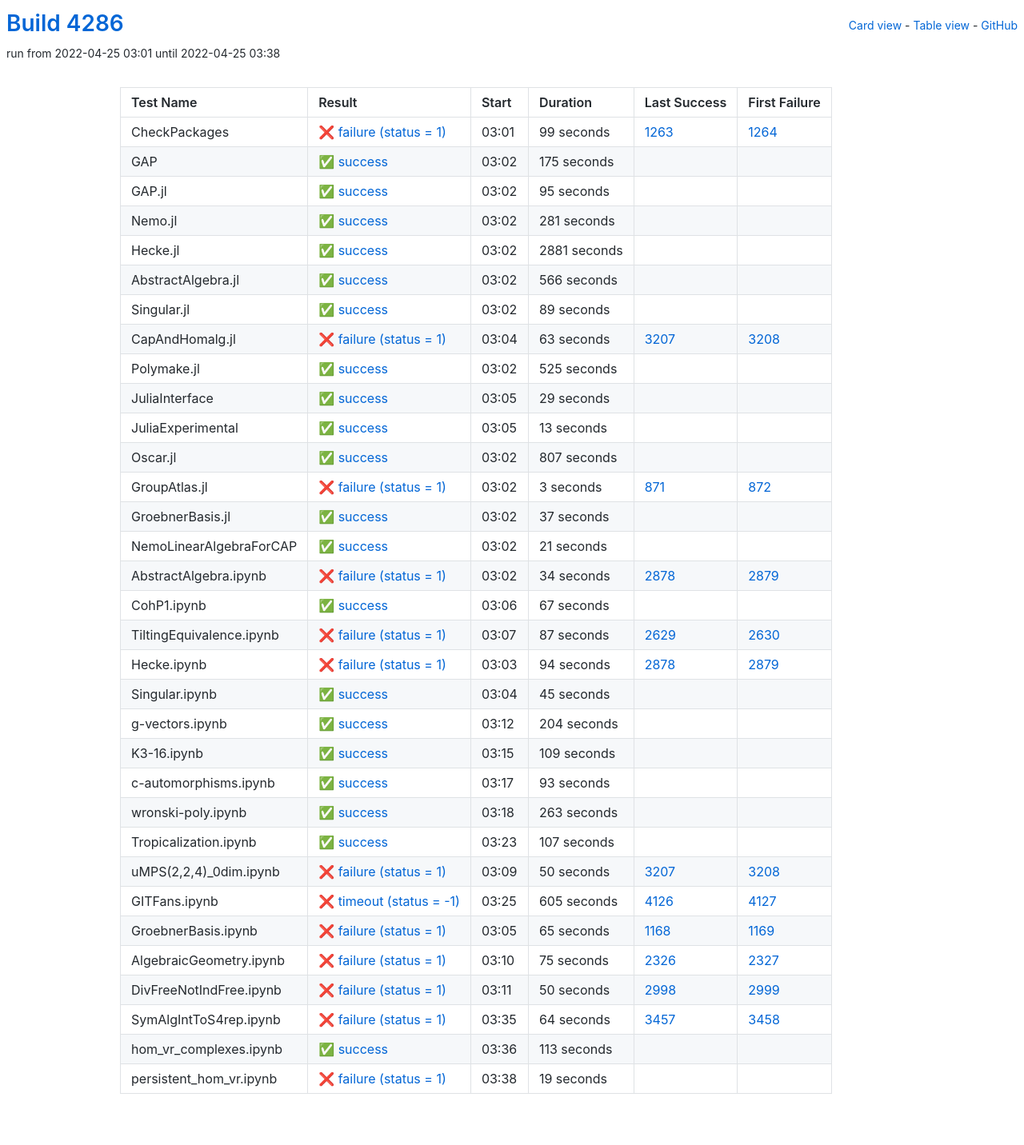
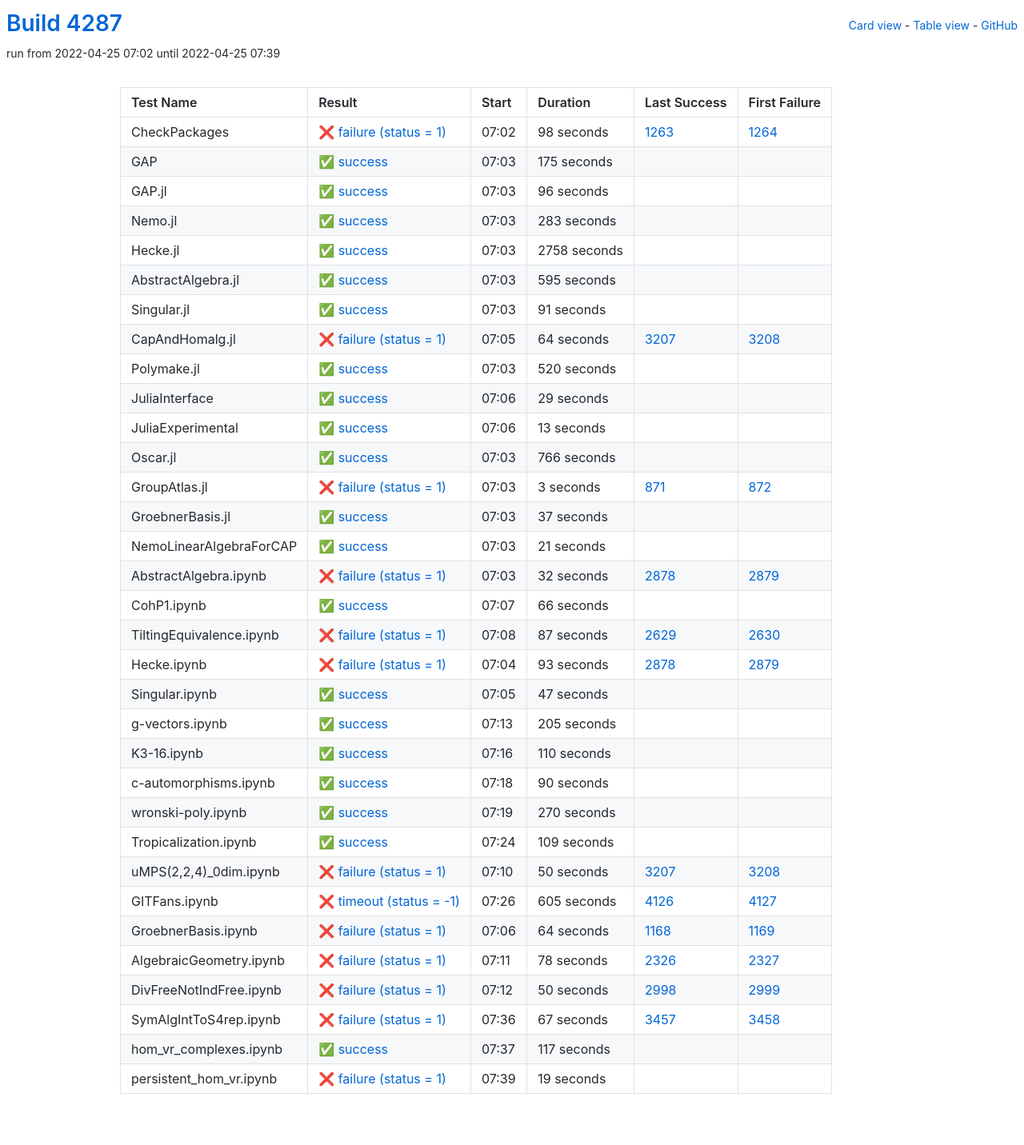
Before and after one commit to oscar-system/oscar-ci-status-stable, a Jekyll site: the page built from table.html, in a window 1280 px wide. Shown: the whole page at 80% size. Built offline with Jekyll 4.4.1, drawn with Linux system fonts in a browser that asks for light colours.

Commit message:
Build #4287

```diff
--- a/_data/ci.yml
+++ b/_data/ci.yml
@@ -1,6 +1,6 @@
 ---
-build: 4286
-build_url: https://oscarci.mathematik.uni-kl.de/job/oscar-stable/4286/
+build: 4287
+build_url: https://oscarci.mathematik.uni-kl.de/job/oscar-stable/4287/
 job: oscar-stable
 organization: oscar-system
 repo: oscar-ci-status-stable
@@ -8,20 +8,20 @@ repourl: https://github.com/oscar-system/oscar-ci-status-stable
 tests:
 - name: CheckPackages
   id: checkpackages
-  log: https://oscarci.mathematik.uni-kl.de/job/oscar-stable/4286/artifact/logs/build-4286/CheckPackages.log
-  start: 2022-04-25 03:01
+  log: https://oscarci.mathematik.uni-kl.de/job/oscar-stable/4287/artifact/logs/build-4287/CheckPackages.log
+  start: 2022-04-25 07:02
   success: false
   exitcode: 1
   status: failure
-  duration: 99
+  duration: 98
   last_success: 1263
   last_success_url: https://oscarci.mathematik.uni-kl.de/job/oscar-stable/1263/
   first_failure: 1264
   first_failure_url: https://oscarci.mathematik.uni-kl.de/job/oscar-stable/1264/
 - name: GAP
   id: gap
-  log: https://oscarci.mathematik.uni-kl.de/job/oscar-stable/4286/artifact/logs/build-4286/GAP.log
-  start: 2022-04-25 03:02
+  log: https://oscarci.mathematik.uni-kl.de/job/oscar-stable/4287/artifact/logs/build-4287/GAP.log
+  start: 2022-04-25 07:03
   success: true
   exitcode: 0
   status: success
@@ -32,92 +32,92 @@ tests:
   first_failure_url:
 - name: GAP.jl
   id: gap-jl
-  log: https://oscarci.mathematik.uni-kl.de/job/oscar-stable/4286/artifact/logs/build-4286/GAP.jl.log
-  start: 2022-04-25 03:02
+  log: https://oscarci.mathematik.uni-kl.de/job/oscar-stable/4287/artifact/logs/build-4287/GAP.jl.log
+  start: 2022-04-25 07:03
   success: true
   exitcode: 0
   status: success
-  duration: 95
+  duration: 96
   last_success: false
   last_success_url:
   first_failure: false
   first_failure_url:
 - name: Nemo.jl
   id: nemo-jl
-  log: https://oscarci.mathematik.uni-kl.de/job/oscar-stable/4286/artifact/logs/build-4286/Nemo.jl.log
-  start: 2022-04-25 03:02
+  log: https://oscarci.mathematik.uni-kl.de/job/oscar-stable/4287/artifact/logs/build-4287/Nemo.jl.log
+  start: 2022-04-25 07:03
   success: true
   exitcode: 0
   status: success
-  duration: 281
+  duration: 283
   last_success: false
   last_success_url:
   first_failure: false
   first_failure_url:
 - name: Hecke.jl
   id: hecke-jl
-  log: https://oscarci.mathematik.uni-kl.de/job/oscar-stable/4286/artifact/logs/build-4286/Hecke.jl.log
-  start: 2022-04-25 03:02
+  log: https://oscarci.mathematik.uni-kl.de/job/oscar-stable/4287/artifact/logs/build-4287/Hecke.jl.log
+  start: 2022-04-25 07:03
   success: true
   exitcode: 0
   status: success
-  duration: 2881
+  duration: 2758
   last_success: false
   last_success_url:
   first_failure: false
   first_failure_url:
 - name: AbstractAlgebra.jl
   id: abstractalgebra-jl
-  log: https://oscarci.mathematik.uni-kl.de/job/oscar-stable/4286/artifact/logs/build-4286/AbstractAlgebra.jl.log
-  start: 2022-04-25 03:02
+  log: https://oscarci.mathematik.uni-kl.de/job/oscar-stable/4287/artifact/logs/build-4287/AbstractAlgebra.jl.log
+  start: 2022-04-25 07:03
   success: true
   exitcode: 0
   status: success
-  duration: 566
+  duration: 595
   last_success: false
   last_success_url:
   first_failure: false
   first_failure_url:
 - name: Singular.jl
   id: singular-jl
-  log: https://oscarci.mathematik.uni-kl.de/job/oscar-stable/4286/artifact/logs/build-4286/Singular.jl.log
-  start: 2022-04-25 03:02
+  log: https://oscarci.mathematik.uni-kl.de/job/oscar-stable/4287/artifact/logs/build-4287/Singular.jl.log
+  start: 2022-04-25 07:03
   success: true
   exitcode: 0
   status: success
-  duration: 89
+  duration: 91
   last_success: false
   last_success_url:
   first_failure: false
   first_failure_url:
 - name: CapAndHomalg.jl
   id: capandhomalg-jl
-  log: https://oscarci.mathematik.uni-kl.de/job/oscar-stable/4286/artifact/logs/build-4286/CapAndHomalg.jl.log
-  start: 2022-04-25 03:04
+  log: https://oscarci.mathematik.uni-kl.de/job/oscar-stable/4287/artifact/logs/build-4287/CapAndHomalg.jl.log
+  start: 2022-04-25 07:05
   success: false
   exitcode: 1
   status: failure
-  duration: 63
+  duration: 64
   last_success: 3207
   last_success_url: https://oscarci.mathematik.uni-kl.de/job/oscar-stable/3207/
   first_failure: 3208
   first_failure_url: https://oscarci.mathematik.uni-kl.de/job/oscar-stable/3208/
 - name: Polymake.jl
   id: polymake-jl
-  log: https://oscarci.mathematik.uni-kl.de/job/oscar-stable/4286/artifact/logs/build-4286/Polymake.jl.log
-  start: 2022-04-25 03:02
+  log: https://oscarci.mathematik.uni-kl.de/job/oscar-stable/4287/artifact/logs/build-4287/Polymake.jl.log
+  start: 2022-04-25 07:03
   success: true
   exitcode: 0
   status: success
-  duration: 525
+  duration: 520
   last_success: false
   last_success_url:
   first_failure: false
   first_failure_url:
 - name: JuliaInterface
   id: juliainterface
-  log: https://oscarci.mathematik.uni-kl.de/job/oscar-stable/4286/artifact/logs/build-4286/JuliaInterface.log
-  start: 2022-04-25 03:05
+  log: https://oscarci.mathematik.uni-kl.de/job/oscar-stable/4287/artifact/logs/build-4287/JuliaInterface.log
+  start: 2022-04-25 07:06
   success: true
   exitcode: 0
   status: success
@@ -128,8 +128,8 @@ tests:
   first_failure_url:
 - name: JuliaExperimental
   id: juliaexperimental
-  log: https://oscarci.mathematik.uni-kl.de/job/oscar-stable/4286/artifact/logs/build-4286/JuliaExperimental.log
-  start: 2022-04-25 03:05
+  log: https://oscarci.mathematik.uni-kl.de/job/oscar-stable/4287/artifact/logs/build-4287/JuliaExperimental.log
+  start: 2022-04-25 07:06
   success: true
   exitcode: 0
   status: success
@@ -140,20 +140,20 @@ tests:
   first_failure_url:
 - name: Oscar.jl
   id: oscar-jl
-  log: https://oscarci.mathematik.uni-kl.de/job/oscar-stable/4286/artifact/logs/build-4286/Oscar.jl.log
-  start: 2022-04-25 03:02
+  log: https://oscarci.mathematik.uni-kl.de/job/oscar-stable/4287/artifact/logs/build-4287/Oscar.jl.log
+  start: 2022-04-25 07:03
   success: true
   exitcode: 0
   status: success
-  duration: 807
+  duration: 766
   last_success: false
   last_success_url:
   first_failure: false
   first_failure_url:
 - name: GroupAtlas.jl
   id: groupatlas-jl
-  log: https://oscarci.mathematik.uni-kl.de/job/oscar-stable/4286/artifact/logs/build-4286/GroupAtlas.jl.log
-  start: 2022-04-25 03:02
+  log: https://oscarci.mathematik.uni-kl.de/job/oscar-stable/4287/artifact/logs/build-4287/GroupAtlas.jl.log
+  start: 2022-04-25 07:03
   success: false
   exitcode: 1
   status: failure
@@ -164,8 +164,8 @@ tests:
   first_failure_url: https://oscarci.mathematik.uni-kl.de/job/oscar-stable/872/
 - name: GroebnerBasis.jl
   id: groebnerbasis-jl
-  log: https://oscarci.mathematik.uni-kl.de/job/oscar-stable/4286/artifact/logs/build-4286/GroebnerBasis.jl.log
-  start: 2022-04-25 03:02
+  log: https://oscarci.mathematik.uni-kl.de/job/oscar-stable/4287/artifact/logs/build-4287/GroebnerBasis.jl.log
+  start: 2022-04-25 07:03
   success: true
   exitcode: 0
   status: success
@@ -176,8 +176,8 @@ tests:
   first_failure_url:
 - name: NemoLinearAlgebraForCAP
   id: nemolinearalgebraforcap
-  log: https://oscarci.mathematik.uni-kl.de/job/oscar-stable/4286/artifact/logs/build-4286/NemoLinearAlgebraForCAP.log
-  start: 2022-04-25 03:02
+  log: https://oscarci.mathematik.uni-kl.de/job/oscar-stable/4287/artifact/logs/build-4287/NemoLinearAlgebraForCAP.log
+  start: 2022-04-25 07:03
   success: true
   exitcode: 0
   status: success
@@ -188,32 +188,32 @@ tests:
   first_failure_url:
 - name: AbstractAlgebra.ipynb
   id: abstractalgebra-ipynb
-  log: https://oscarci.mathematik.uni-kl.de/job/oscar-stable/4286/artifact/logs/build-4286/AbstractAlgebra.ipynb.log
-  start: 2022-04-25 03:02
+  log: https://oscarci.mathematik.uni-kl.de/job/oscar-stable/4287/artifact/logs/build-4287/AbstractAlgebra.ipynb.log
+  start: 2022-04-25 07:03
   success: false
   exitcode: 1
   status: failure
-  duration: 34
+  duration: 32
   last_success: 2878
   last_success_url: https://oscarci.mathematik.uni-kl.de/job/oscar-stable/2878/
   first_failure: 2879
   first_failure_url: https://oscarci.mathematik.uni-kl.de/job/oscar-stable/2879/
 - name: CohP1.ipynb
   id: cohp1-ipynb
-  log: https://oscarci.mathematik.uni-kl.de/job/oscar-stable/4286/artifact/logs/build-4286/CohP1.ipynb.log
-  start: 2022-04-25 03:06
+  log: https://oscarci.mathematik.uni-kl.de/job/oscar-stable/4287/artifact/logs/build-4287/CohP1.ipynb.log
+  start: 2022-04-25 07:07
   success: true
   exitcode: 0
   status: success
-  duration: 67
+  duration: 66
   last_success: false
   last_success_url:
   first_failure: false
   first_failure_url:
 - name: TiltingEquivalence.ipynb
   id: tiltingequivalence-ipynb
-  log: https://oscarci.mathematik.uni-kl.de/job/oscar-stable/4286/artifact/logs/build-4286/TiltingEquivalence.ipynb.log
-  start: 2022-04-25 03:07
+  log: https://oscarci.mathematik.uni-kl.de/job/oscar-stable/4287/artifact/logs/build-4287/TiltingEquivalence.ipynb.log
+  start: 2022-04-25 07:08
   success: false
   exitcode: 1
   status: failure
@@ -224,44 +224,80 @@ tests:
   first_failure_url: https://oscarci.mathematik.uni-kl.de/job/oscar-stable/2630/
 - name: Hecke.ipynb
   id: hecke-ipynb
-  log: https://oscarci.mathematik.uni-kl.de/job/oscar-stable/4286/artifact/logs/build-4286/Hecke.ipynb.log
-  start: 2022-04-25 03:03
+  log: https://oscarci.mathematik.uni-kl.de/job/oscar-stable/4287/artifact/logs/build-4287/Hecke.ipynb.log
+  start: 2022-04-25 07:04
   success: false
   exitcode: 1
   status: failure
-  duration: 94
+  duration: 93
   last_success: 2878
   last_success_url: https://oscarci.mathematik.uni-kl.de/job/oscar-stable/2878/
   first_failure: 2879
   first_failure_url: https://oscarci.mathematik.uni-kl.de/job/oscar-stable/2879/
 - name: Singular.ipynb
   id: singular-ipynb
-  log: https://oscarci.mathematik.uni-kl.de/job/oscar-stable/4286/artifact/logs/build-4286/Singular.ipynb.log
-  start: 2022-04-25 03:04
+  log: https://oscarci.mathematik.uni-kl.de/job/oscar-stable/4287/artifact/logs/build-4287/Singular.ipynb.log
+  start: 2022-04-25 07:05
   success: true
   exitcode: 0
   status: success
-  duration: 45
+  duration: 47
   last_success: false
   last_success_url:
   first_failure: false
   first_failure_url:
 - name: g-vectors.ipynb
   id: g-vectors-ipynb
-  log: https://oscarci.mathematik.uni-kl.de/job/oscar-stable/4286/artifact/logs/build-4286/g-vectors.ipynb.log
-  start: 2022-04-25 03:12
+  log: https://oscarci.mathematik.uni-kl.de/job/oscar-stable/4287/artifact/logs/build-4287/g-vectors.ipynb.log
+  start: 2022-04-25 07:13
   success: true
   exitcode: 0
   status: success
-  duration: 204
+  duration: 205
   last_success: false
   last_success_url:
   first_failure: false
   first_failure_url:
 - name: K3-16.ipynb
   id: k3-16-ipynb
-  log: https://oscarci.mathematik.uni-kl.de/job/oscar-stable/4286/artifact/logs/build-4286/K3-16.ipynb.log
-  start: 2022-04-25 03:15
+  log: https://oscarci.mathematik.uni-kl.de/job/oscar-stable/4287/artifact/logs/build-4287/K3-16.ipynb.log
+  start: 2022-04-25 07:16
+  success: true
+  exitcode: 0
+  status: success
+  duration: 110
+  last_success: false
+  last_success_url:
+  first_failure: false
+  first_failure_url:
+- name: c-automorphisms.ipynb
+  id: c-automorphisms-ipynb
+  log: https://oscarci.mathematik.uni-kl.de/job/oscar-stable/4287/artifact/logs/build-4287/c-automorphisms.ipynb.log
+  start: 2022-04-25 07:18
+  success: true
+  exitcode: 0
+  status: success
+  duration: 90
+  last_success: false
+  last_success_url:
+  first_failure: false
+  first_failure_url:
+- name: wronski-poly.ipynb
+  id: wronski-poly-ipynb
+  log: https://oscarci.mathematik.uni-kl.de/job/oscar-stable/4287/artifact/logs/build-4287/wronski-poly.ipynb.log
+  start: 2022-04-25 07:19
+  success: true
+  exitcode: 0
+  status: success
+  duration: 270
+  last_success: false
+  last_success_url:
+  first_failure: false
+  first_failure_url:
+- name: Tropicalization.ipynb
+  id: tropicalization-ipynb
+  log: https://oscarci.mathematik.uni-kl.de/job/oscar-stable/4287/artifact/logs/build-4287/Tropicalization.ipynb.log
+  start: 2022-04-25 07:24
   success: true
   exitcode: 0
   status: success
@@ -270,46 +306,10 @@ tests:
   last_success_url:
   first_failure: false
   first_failure_url:
-- name: c-automorphisms.ipynb
-  id: c-automorphisms-ipynb
-  log: https://oscarci.mathematik.uni-kl.de/job/oscar-stable/4286/artifact/logs/build-4286/c-automorphisms.ipynb.log
-  start: 2022-04-25 03:17
-  success: true
-  exitcode: 0
-  status: success
-  duration: 93
-  last_success: false
-  last_success_url:
-  first_failure: false
-  first_failure_url:
-- name: wronski-poly.ipynb
-  id: wronski-poly-ipynb
-  log: https://oscarci.mathematik.uni-kl.de/job/oscar-stable/4286/artifact/logs/build-4286/wronski-poly.ipynb.log
-  start: 2022-04-25 03:18
-  success: true
-  exitcode: 0
-  status: success
-  duration: 263
-  last_success: false
-  last_success_url:
-  first_failure: false
-  first_failure_url:
-- name: Tropicalization.ipynb
-  id: tropicalization-ipynb
-  log: https://oscarci.mathematik.uni-kl.de/job/oscar-stable/4286/artifact/logs/build-4286/Tropicalization.ipynb.log
-  start: 2022-04-25 03:23
-  success: true
-  exitcode: 0
-  status: success
-  duration: 107
-  last_success: false
-  last_success_url:
-  first_failure: false
-  first_failure_url:
 - name: uMPS(2,2,4)_0dim.ipynb
   id: umps-2-2-4-0dim-ipynb
-  log: https://oscarci.mathematik.uni-kl.de/job/oscar-stable/4286/artifact/logs/build-4286/uMPS-2-2-4-_0dim.ipynb.log
-  start: 2022-04-25 03:09
+  log: https://oscarci.mathematik.uni-kl.de/job/oscar-stable/4287/artifact/logs/build-4287/uMPS-2-2-4-_0dim.ipynb.log
+  start: 2022-04-25 07:10
   success: false
   exitcode: 1
   status: failure
@@ -320,8 +320,8 @@ tests:
   first_failure_url: https://oscarci.mathematik.uni-kl.de/job/oscar-stable/3208/
 - name: GITFans.ipynb
   id: gitfans-ipynb
-  log: https://oscarci.mathematik.uni-kl.de/job/oscar-stable/4286/artifact/logs/build-4286/GITFans.ipynb.log
-  start: 2022-04-25 03:25
+  log: https://oscarci.mathematik.uni-kl.de/job/oscar-stable/4287/artifact/logs/build-4287/GITFans.ipynb.log
+  start: 2022-04-25 07:26
   success: false
   exitcode: -1
   status: timeout
@@ -332,32 +332,32 @@ tests:
   first_failure_url: https://oscarci.mathematik.uni-kl.de/job/oscar-stable/4127/
 - name: GroebnerBasis.ipynb
   id: groebnerbasis-ipynb
-  log: https://oscarci.mathematik.uni-kl.de/job/oscar-stable/4286/artifact/logs/build-4286/GroebnerBasis.ipynb.log
-  start: 2022-04-25 03:05
+  log: https://oscarci.mathematik.uni-kl.de/job/oscar-stable/4287/artifact/logs/build-4287/GroebnerBasis.ipynb.log
+  start: 2022-04-25 07:06
   success: false
   exitcode: 1
   status: failure
-  duration: 65
+  duration: 64
   last_success: 1168
   last_success_url: https://oscarci.mathematik.uni-kl.de/job/oscar-stable/1168/
   first_failure: 1169
   first_failure_url: https://oscarci.mathematik.uni-kl.de/job/oscar-stable/1169/
 - name: AlgebraicGeometry.ipynb
   id: algebraicgeometry-ipynb
-  log: https://oscarci.mathematik.uni-kl.de/job/oscar-stable/4286/artifact/logs/build-4286/AlgebraicGeometry.ipynb.log
-  start: 2022-04-25 03:10
+  log: https://oscarci.mathematik.uni-kl.de/job/oscar-stable/4287/artifact/logs/build-4287/AlgebraicGeometry.ipynb.log
+  start: 2022-04-25 07:11
   success: false
   exitcode: 1
   status: failure
-  duration: 75
+  duration: 78
   last_success: 2326
   last_success_url: https://oscarci.mathematik.uni-kl.de/job/oscar-stable/2326/
   first_failure: 2327
   first_failure_url: https://oscarci.mathematik.uni-kl.de/job/oscar-stable/2327/
 - name: DivFreeNotIndFree.ipynb
   id: divfreenotindfree-ipynb
-  log: https://oscarci.mathematik.uni-kl.de/job/oscar-stable/4286/artifact/logs/build-4286/DivFreeNotIndFree.ipynb.log
-  start: 2022-04-25 03:11
+  log: https://oscarci.mathematik.uni-kl.de/job/oscar-stable/4287/artifact/logs/build-4287/DivFreeNotIndFree.ipynb.log
+  start: 2022-04-25 07:12
   success: false
   exitcode: 1
   status: failure
@@ -368,32 +368,32 @@ tests:
   first_failure_url: https://oscarci.mathematik.uni-kl.de/job/oscar-stable/2999/
 - name: SymAlgIntToS4rep.ipynb
   id: symalginttos4rep-ipynb
-  log: https://oscarci.mathematik.uni-kl.de/job/oscar-stable/4286/artifact/logs/build-4286/SymAlgIntToS4rep.ipynb.log
-  start: 2022-04-25 03:35
+  log: https://oscarci.mathematik.uni-kl.de/job/oscar-stable/4287/artifact/logs/build-4287/SymAlgIntToS4rep.ipynb.log
+  start: 2022-04-25 07:36
   success: false
   exitcode: 1
   status: failure
-  duration: 64
+  duration: 67
   last_success: 3457
   last_success_url: https://oscarci.mathematik.uni-kl.de/job/oscar-stable/3457/
   first_failure: 3458
   first_failure_url: https://oscarci.mathematik.uni-kl.de/job/oscar-stable/3458/
 - name: hom_vr_complexes.ipynb
   id: hom-vr-complexes-ipynb
-  log: https://oscarci.mathematik.uni-kl.de/job/oscar-stable/4286/artifact/logs/build-4286/hom_vr_complexes.ipynb.log
-  start: 2022-04-25 03:36
+  log: https://oscarci.mathematik.uni-kl.de/job/oscar-stable/4287/artifact/logs/build-4287/hom_vr_complexes.ipynb.log
+  start: 2022-04-25 07:37
   success: true
   exitcode: 0
   status: success
-  duration: 113
+  duration: 117
   last_success: false
   last_success_url:
   first_failure: false
   first_failure_url:
 - name: persistent_hom_vr.ipynb
   id: persistent-hom-vr-ipynb
-  log: https://oscarci.mathematik.uni-kl.de/job/oscar-stable/4286/artifact/logs/build-4286/persistent_hom_vr.ipynb.log
-  start: 2022-04-25 03:38
+  log: https://oscarci.mathematik.uni-kl.de/job/oscar-stable/4287/artifact/logs/build-4287/persistent_hom_vr.ipynb.log
+  start: 2022-04-25 07:39
   success: false
   exitcode: 1
   status: failure
```
Also changed, not shown: README.md.
